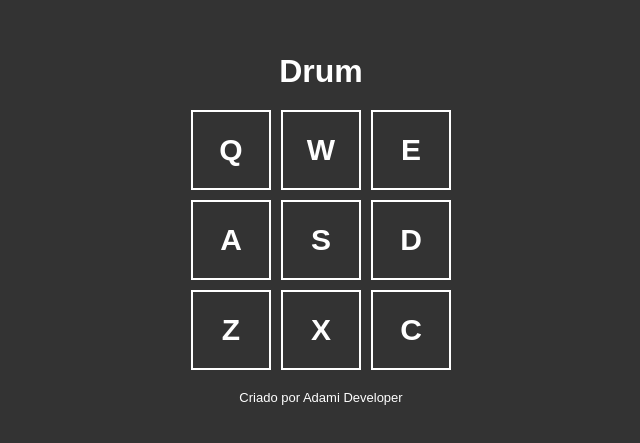
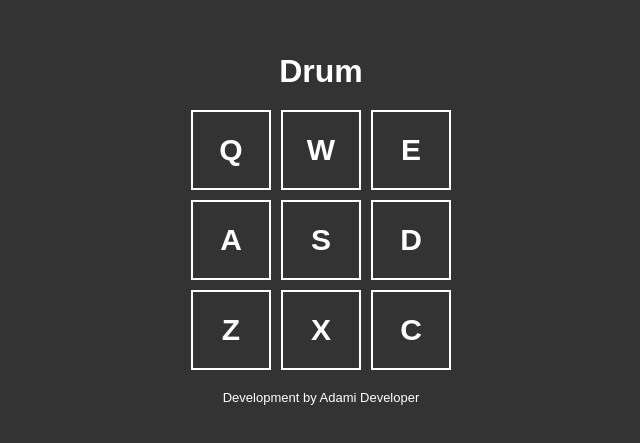
Before and after one commit to Luiz-Fernando-sys/Play-Drum, a plain HTML site: page index.html in a window 1280 px wide. Shown: the part 171-614 px from the top of the page, 319-959 px from the left. Drawn offline with Linux system fonts and the light colour scheme.

Commit message:
Credits footer

```diff
--- a/index.html
+++ b/index.html
@@ -25,7 +25,7 @@
         <div data-key="keyc" class="key">C</div>
     </div>
 
-    <footer>Criado por Adami Developer</footer>
+    <footer>Development by Adami Developer</footer>
 
     <!--Pre carregando os áudios de cada tecla usando a tag audio-->
     <!--Cada tag possui seu id e está linkando diretamente com o som correto na pasta "sounds"-->
```
